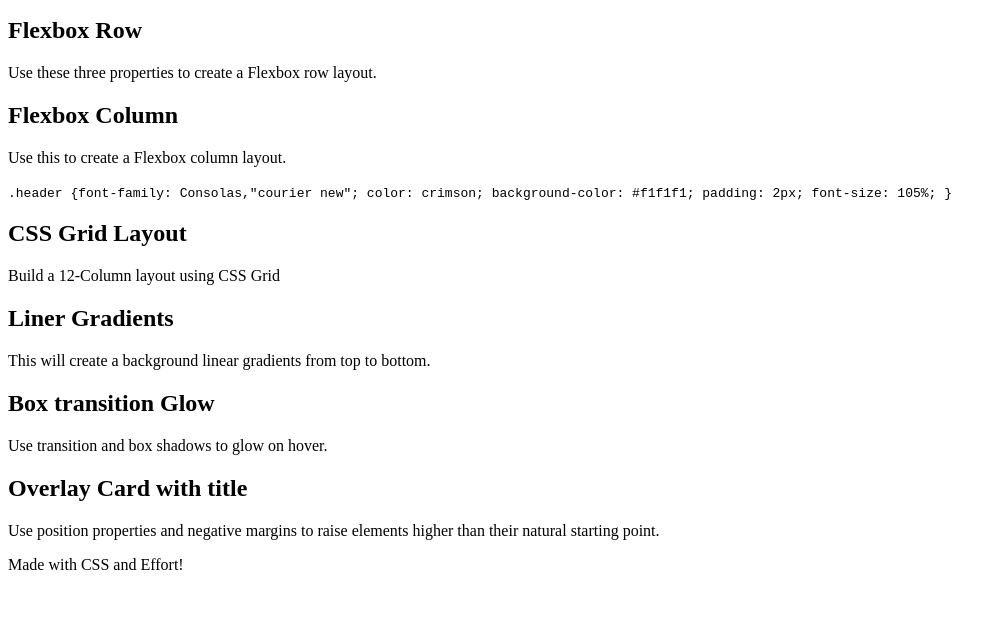
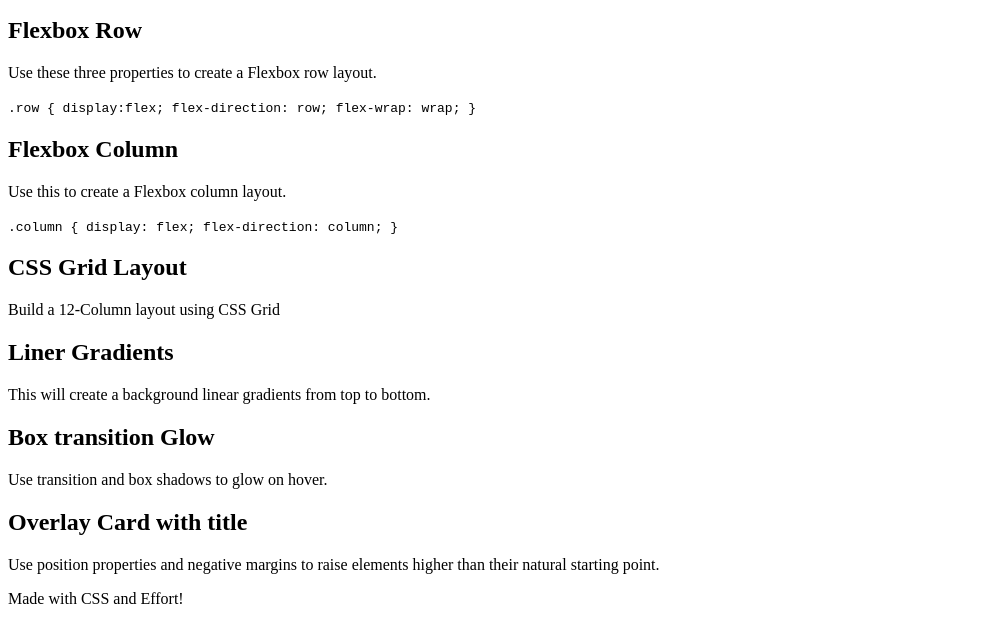
Before and after one commit to PN-Barnes/mini-project-css, a plain HTML site: page index.html in a window 1280 px wide. Shown: the part 101-744 px from the top of the page, without its empty margins (0-1006 px from the left). Drawn offline with Linux system fonts and the light colour scheme.

Commit message:
Comments added within index.html to split content

```diff
--- a/index.html
+++ b/index.html
@@ -7,41 +7,52 @@
     <title>CSS Snippet Cheatsheet</title>
     <link rel="stylesheet" href="/assets/styles.css">
 </head>
+<!-- Start of body -->
 <body>
     <header>
         <h1>CSS Snippet Cheatsheet</h1>
         <p>Having trouble remembering how to code your favorite CSS styles? Well, worry no more, this page will keep track of those snippets in code form!</p>
     </header>
+
     <main>
+        <!-- Box 1 -->
         <section>
             <h2>Flexbox Row</h2>
             <p>Use these three properties to create a Flexbox row layout.</p>
             <article>
-                <code></code>
+                <code>
+                    .row {
+                        display:flex;
+                        flex-direction: row;
+                        flex-wrap: wrap;
+                    }
+                </code>
             </article>
         </section>
+        <!-- Box 2 -->
         <section>
             <h2>Flexbox Column</h2>
             <p>Use this to create a Flexbox column layout.</p>
             <article>
                 <code>
-                    .header {font-family: Consolas,"courier new";
-                        color: crimson;
-                        background-color: #f1f1f1;
-                        padding: 2px;
-                        font-size: 105%;
+                    .column {
+                        display: flex;
+                        flex-direction: column;
                     }
                 </code>
             </article>
         </section>
+        <!-- Box 3 -->
         <section>
             <h2>CSS Grid Layout</h2>
             <p>Build a 12-Column layout using CSS Grid</p>
             <article>
-                <code></code>
+                <code>
 
+                </code>
             </article>
         </section>
+        <!-- Box 4 -->
         <section>
             <h2>Liner Gradients</h2>
             <p>This will create a background linear gradients from top to bottom.</p>
@@ -49,6 +60,7 @@
                 <code></code>
             </article>
         </section>
+        <!-- Box 5 -->
         <section>
             <h2>Box transition Glow</h2>
             <p>Use transition and box shadows to glow on hover.</p>
@@ -56,6 +68,7 @@
                 <code></code>
             </article>
         </section>
+        <!-- Box 6 -->
         <section>
             <h2>Overlay Card with title</h2>
             <p>Use position properties and negative margins to raise elements higher than their natural starting point.</p>
@@ -64,6 +77,7 @@
             </article>
         </section>
     </main>
+
     <footer>
         <p>Made with CSS and Effort!</p>
     </footer>
```
